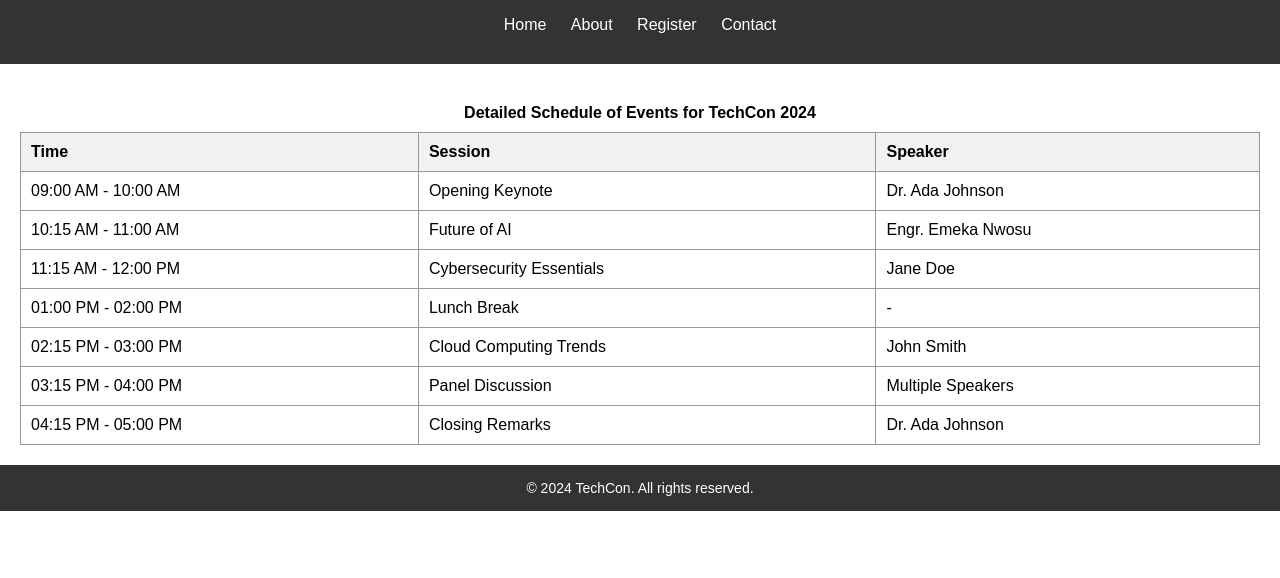
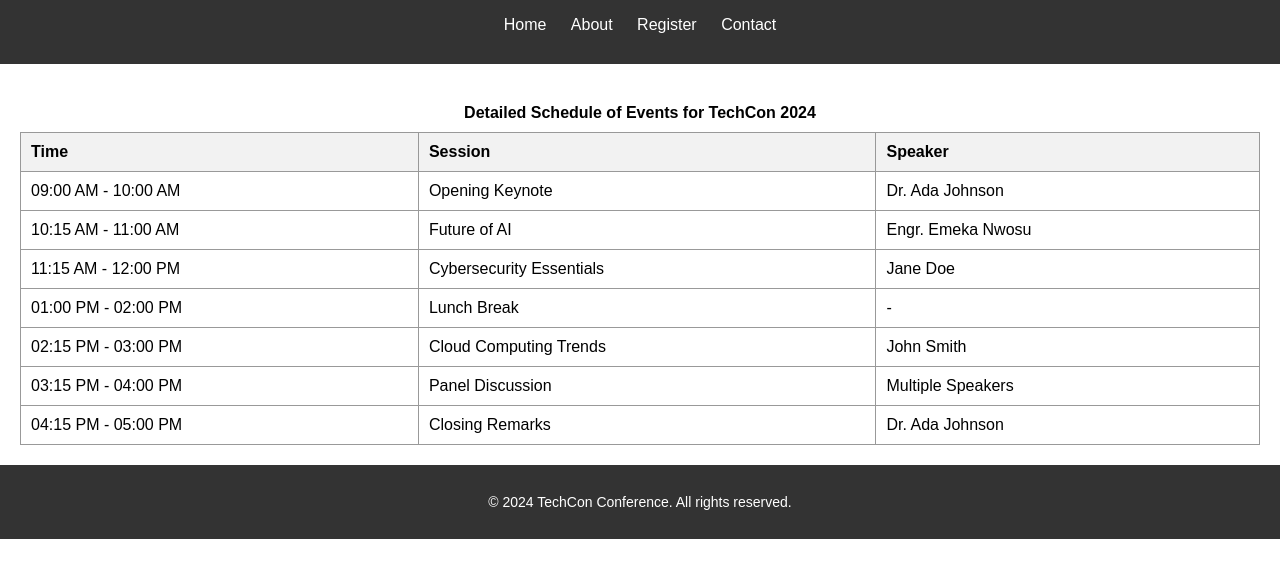
Before and after one commit to adaoraeneje/TechCon_HTML, a plain HTML site: page techcon_website/schedule.html in a window 1280 px wide. Shown: the part 94-672 px from the top of the page. Drawn offline with Linux system fonts and the light colour scheme.

Commit message:
Update footer for consistency across all pages

```diff
--- a/techcon_website/schedule.html
+++ b/techcon_website/schedule.html
@@ -108,7 +108,7 @@
   </main>
 
   <footer>
-    &copy; 2024 TechCon. All rights reserved.
+    <p>&copy; 2024 TechCon Conference. All rights reserved.</p>
   </footer>
 
 </body>
```
